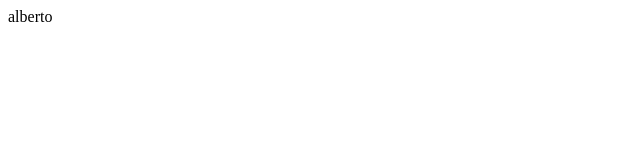
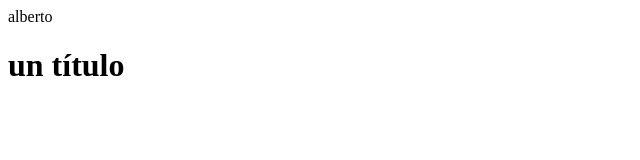
Before and after one commit to AlbertoGil98/Alberto, a plain HTML site: page index.html in a window 1280 px wide. Shown: the whole page, without its empty margins (0-640 px from the left). Drawn offline with Linux system fonts and the light colour scheme.

Commit message:
mi segundo commit

```diff
--- a/index.html
+++ b/index.html
@@ -1 +1,2 @@
 <p>alberto</p>
+<h1>un título</h1>
```
